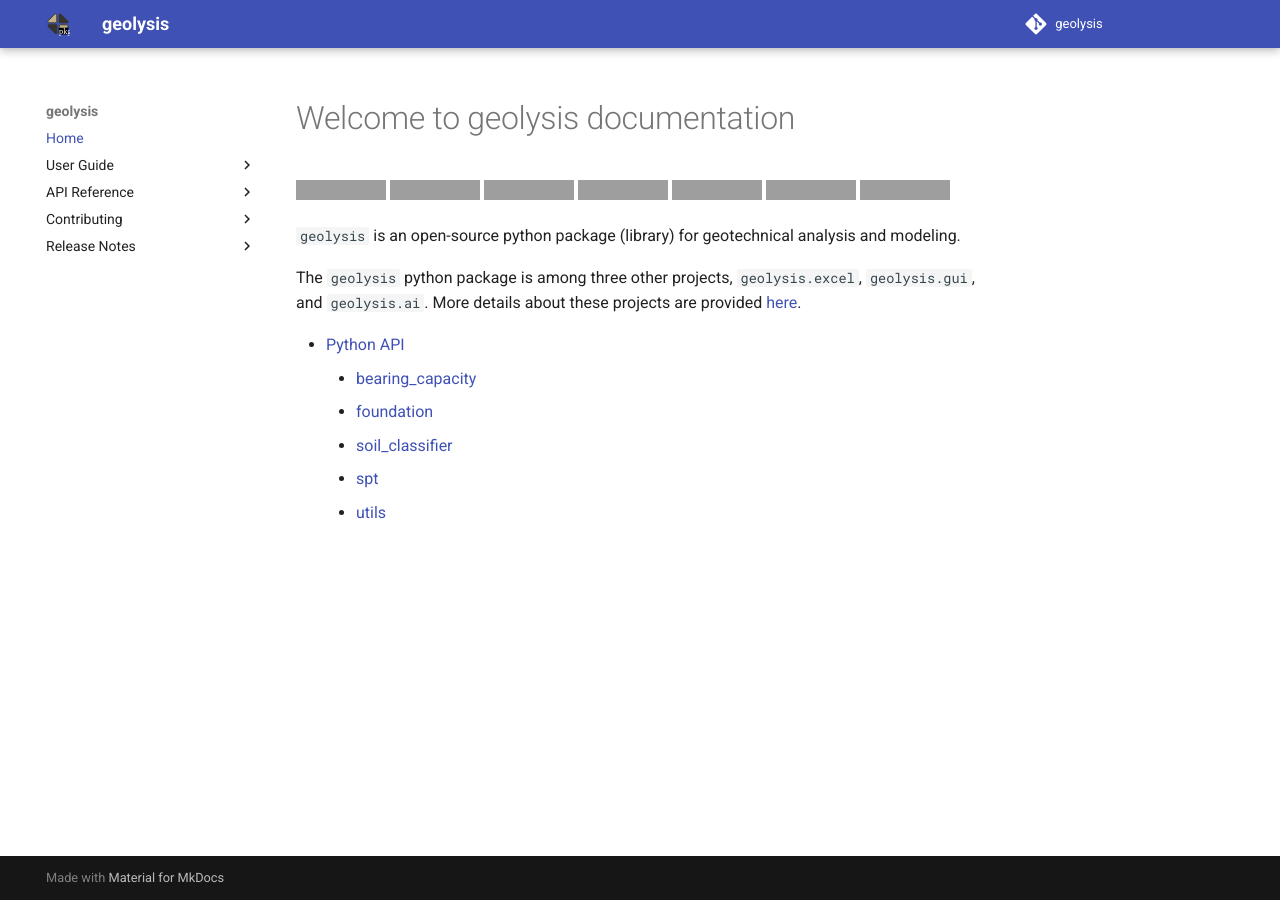
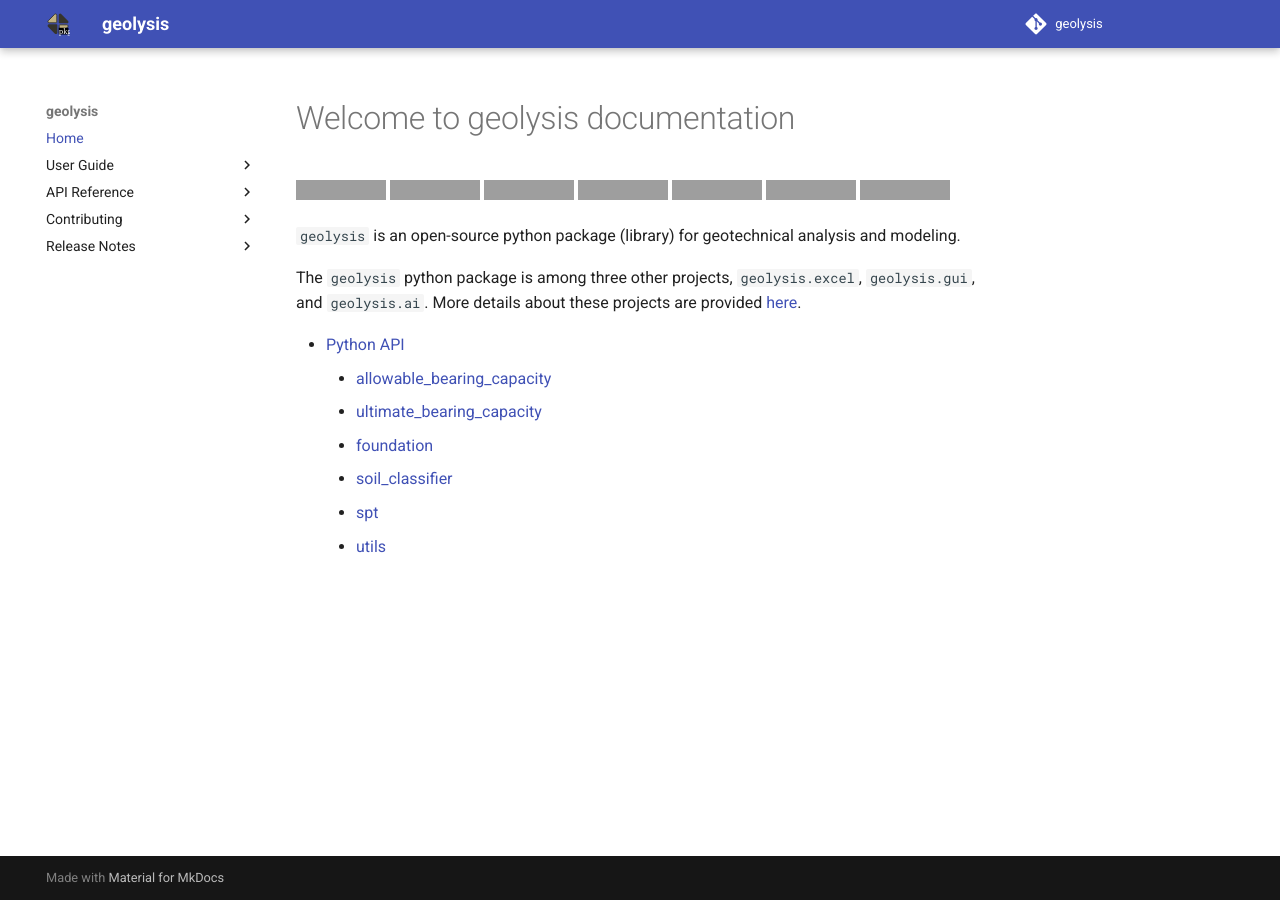
Before and after one commit to patrickboateng/geolysis, an MkDocs documentation site: the page built from docs/index.md, in a window 1280 px wide, cut to the strip 0-900 px from the top of the page. Built offline with MkDocs 1.6.1 and Material for MkDocs 9.7.7, drawn with Linux system fonts in a browser that asks for light colours; comment, search, counter and statistics services are not loaded; grey boxes are pictures that could not be loaded.

Commit message:
fixed broken links

```diff
--- a/docs/index.md
+++ b/docs/index.md
@@ -16,7 +16,8 @@
 provided [here](https://github.com/geolysis-dev).
 
 -  [Python API](api/index.md)
-    - [bearing_capacity](api/bearing_capacity.md)
+    - [allowable_bearing_capacity](api/allowable_bearing_capacity.md)
+    - [ultimate_bearing_capacity](api/ultimate_bearing_capacity.md)
     - [foundation](api/foundation.md)
     - [soil_classifier](api/soil_classifier.md)
     - [spt](api/spt.md)
```
Also changed, not shown: docs/api/index.md (+2 -1 lines).
